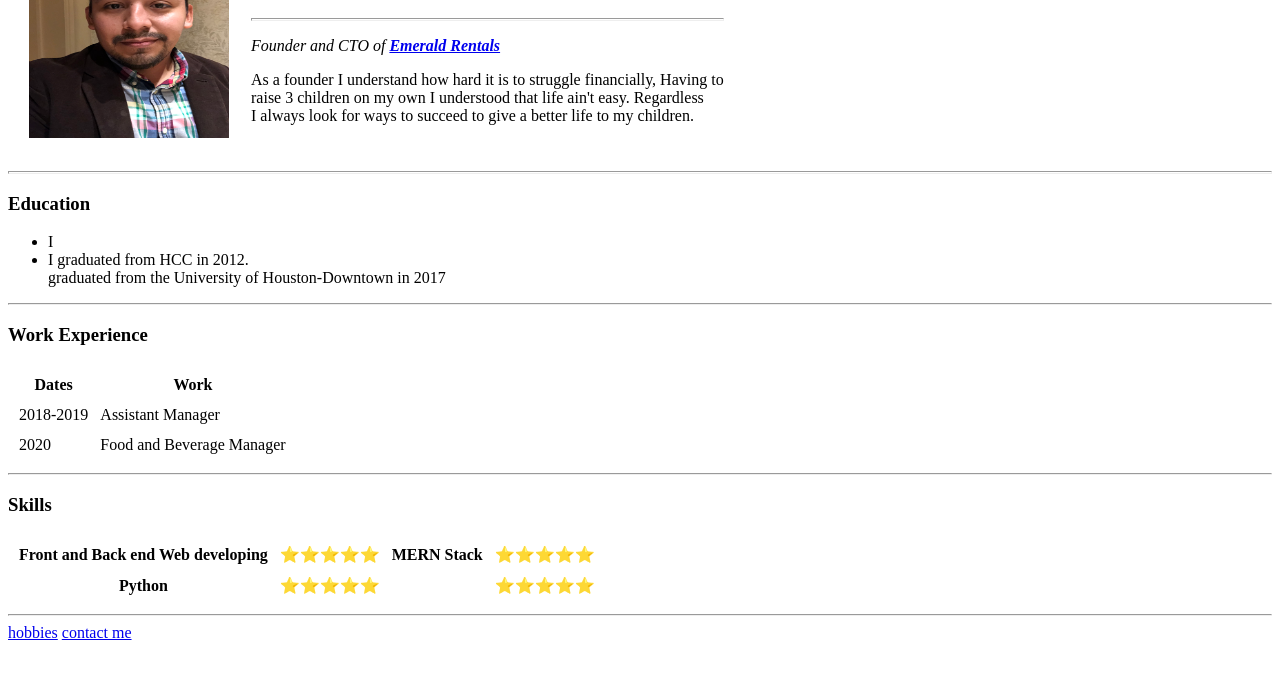
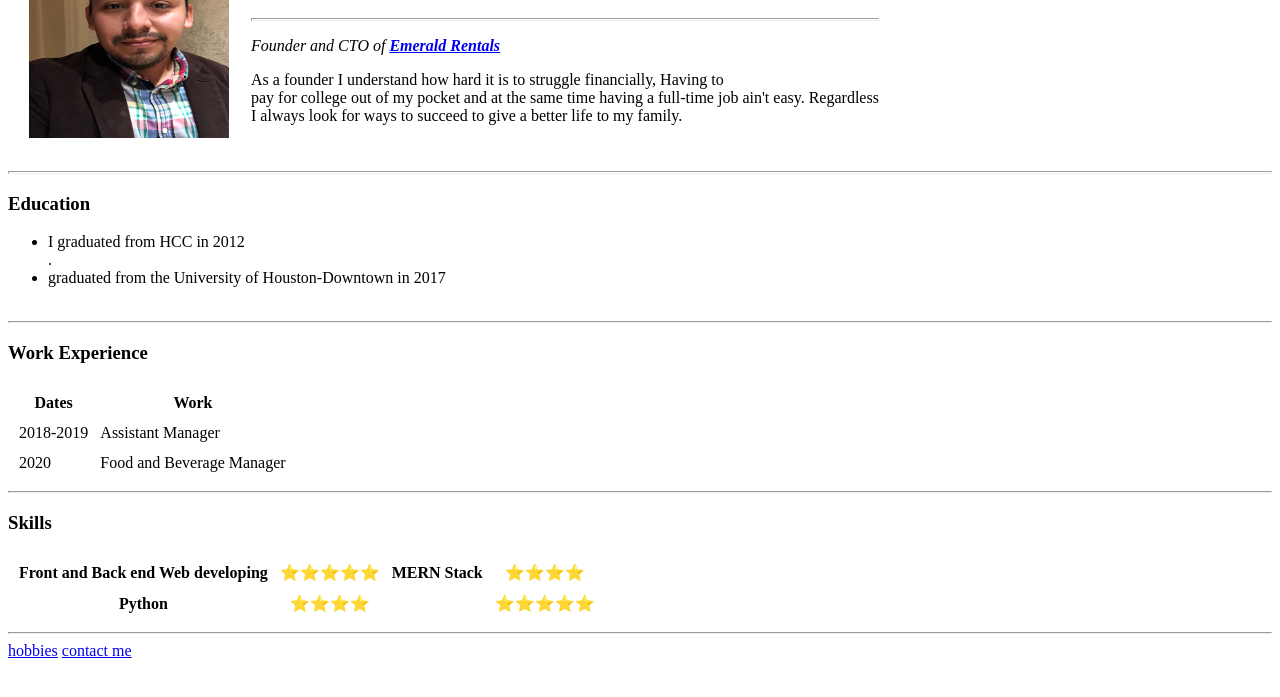
Before and after one commit to Hano2/cv, a plain HTML site: page index.html in a window 1280 px wide. Shown: the part 91-788 px from the top of the page. Drawn offline with Linux system fonts and the light colour scheme.

Commit message:
Update index.html

```diff
--- a/index.html
+++ b/index.html
@@ -12,15 +12,15 @@
         <td><h1>Manuel Flores</h1>
         <hr size=3>
         <p><em>Founder and CTO of <strong><a href="#">Emerald Rentals</a></strong></em></p>
-          <p>As a founder I understand how hard it is to struggle financially, Having to <br>raise 3 children on my own I understood that life ain't easy. Regardless<br>
-             I always look for ways to succeed to give a better life to my children.</p>
+          <p>As a founder I understand how hard it is to struggle financially, Having to <br>pay for college out of my pocket and at the same time having a full-time job ain't easy. Regardless<br>
+             I always look for ways to succeed to give a better life to my family.</p>
 </td>
       </tr>
     </table>
     <hr size=3>
   <h3>Education</h3>
-  <ul><li>I<li>I graduated from HCC in 2012.<br>
-    </li> graduated from the University of Houston-Downtown in 2017</li><br>
+    <ul><li>I graduated from HCC in 2012</li>.<br>
+    <li> graduated from the University of Houston-Downtown in 2017</li><br>
 
   </ul>
   <hr>
@@ -56,11 +56,11 @@
     <th>Front and Back end Web developing</th>
     <th>⭐️⭐️⭐️⭐️⭐️</th>
     <th>MERN Stack</th>
-    <th>⭐️⭐️⭐️⭐️⭐️</th>
+    <th>⭐️⭐️⭐️⭐️</th>
   </tr>
   <tr>
     <th>Python</th>
-    <th>⭐️⭐️⭐️⭐️⭐️</th>
+    <th>⭐️⭐️⭐️⭐️</th>
     <th><Swift/th>
     <th>⭐️⭐️⭐️⭐️⭐️</th>
   </tr>
```
